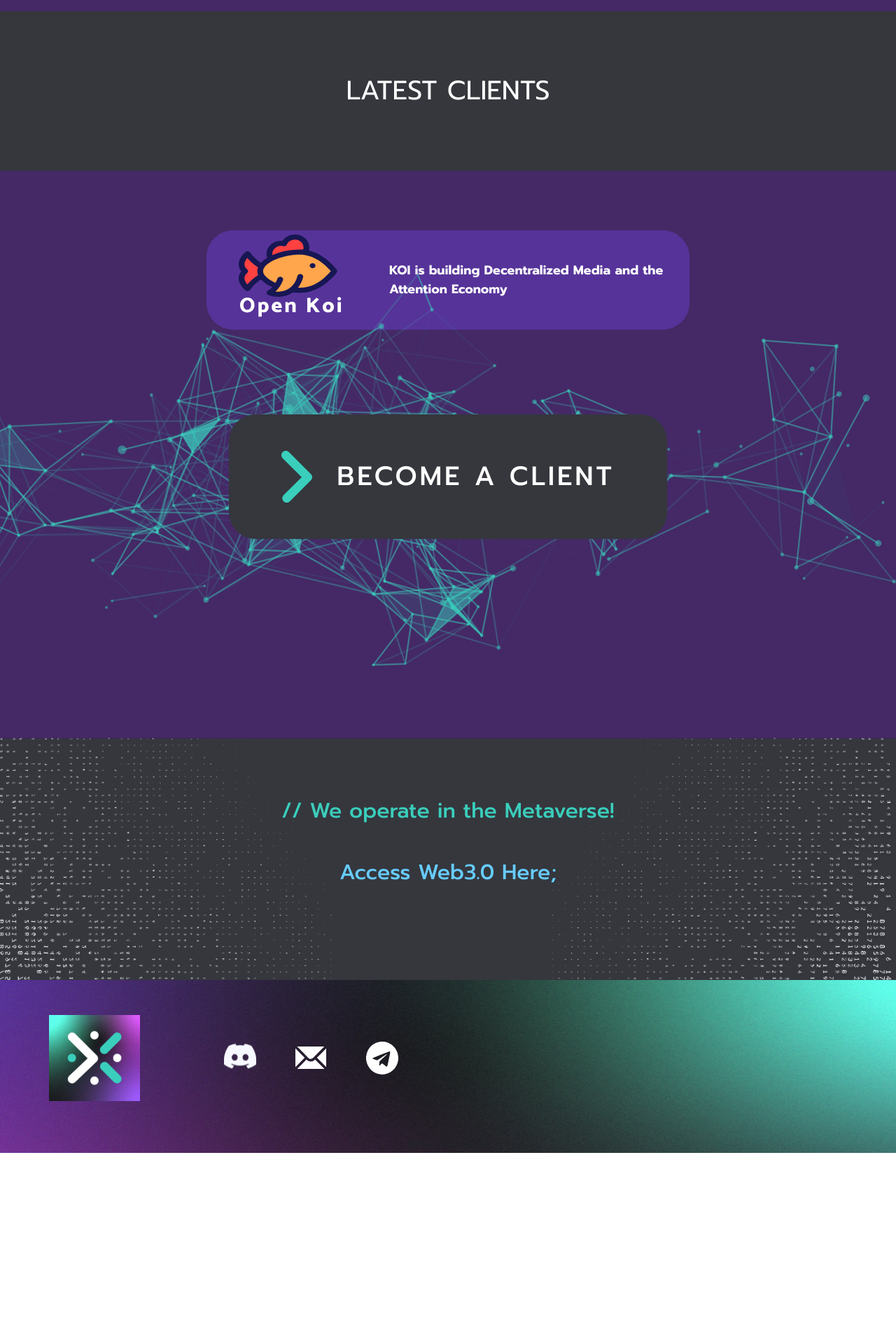
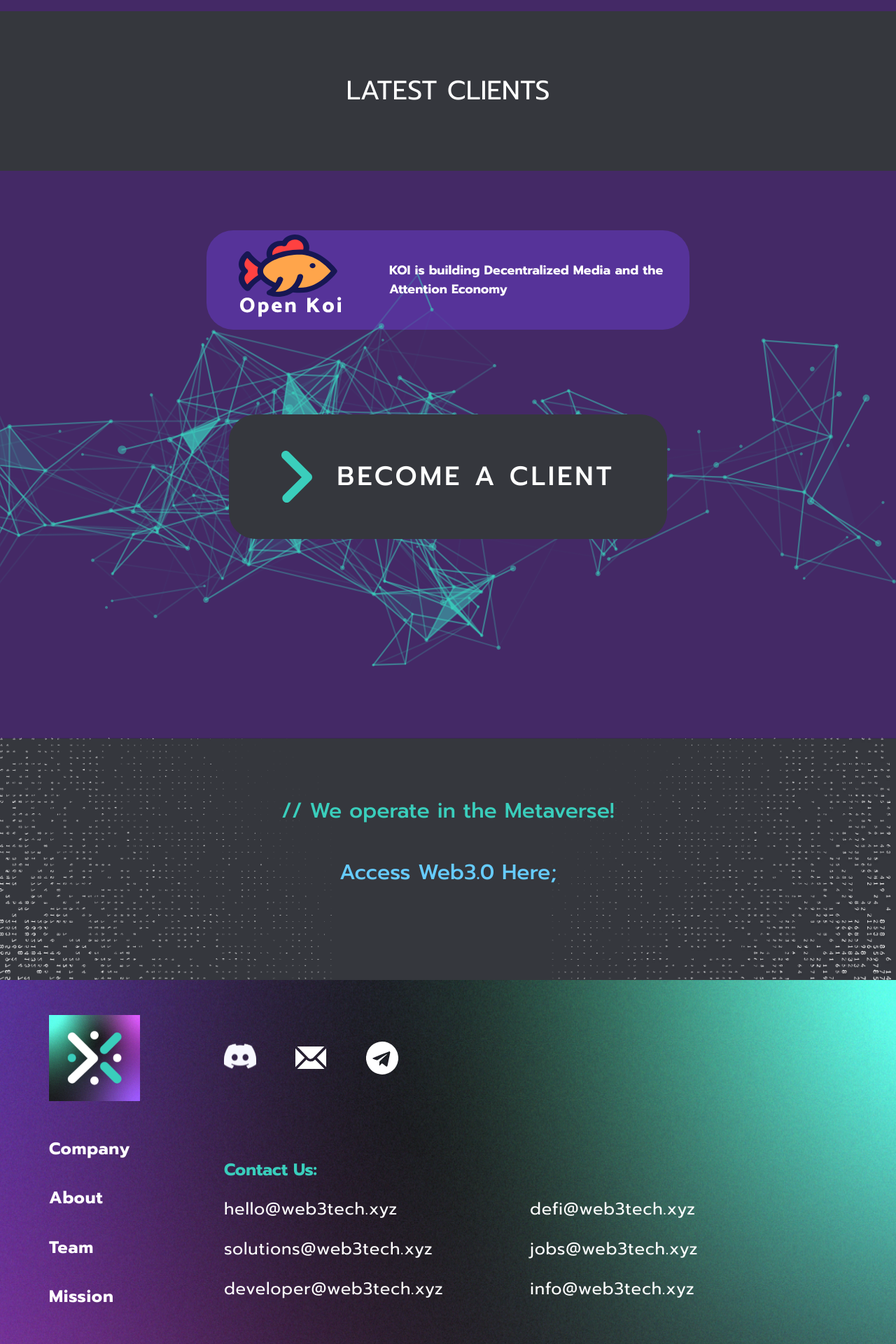
Before and after one commit to technology-xyz/new-site, a Jekyll site: the page built from index.html, in a window 1280 px wide. Shown: the part 1192-3112 px from the top of the page at 70% size. Built offline with Jekyll 4.4.1, drawn with Linux system fonts in a browser that asks for light colours.

Commit message:
completed footer

```diff
--- a/_includes/common/footer.html
+++ b/_includes/common/footer.html
@@ -18,10 +18,53 @@
                 </div>
             </div>
             <div class="logo-wrap2">
-
+                <div class="w200">
+                    <div class="company-area">
+                        <div class="company-name"><a href="#">Company</a></div>
+                        <div class="company-name"><a href="#">About</a></div>
+                        <div class="company-name"><a href="#">Team</a></div>
+                        <div class="company-name"><a href="#">Mission</a></div>
+                    </div>
+                </div>
+                <div class="contact-area">
+                    <div class="font1">Contact Us:</div>
+                    <div class="contact-wrap">
+                        <div class="contact1">
+                            <a href="#">hello@web3tech.xyz</a>
+                            <a href="#">solutions@web3tech.xyz</a>
+                            <a href="#">developer@web3tech.xyz</a>
+                        </div>
+                        <div class="contact2">
+                            <a href="#">defi@web3tech.xyz</a>
+                            <a href="#">jobs@web3tech.xyz</a>
+                            <a href="#">info@web3tech.xyz</a>
+                        </div>
+                    </div>
+                </div>
             </div>
 
         </div>
+        <div class="mobile-area">
+            <div class="m-wrap1">
+                <div class="company-name"><a href="#">Company</a></div>
+            </div>
+            <div class="m-wrap2">
+                <div class="company-name"><a href="#">About</a></div>
+                <div class="company-name"><a href="#">Team</a></div>
+                <div class="company-name"><a href="#">Mission</a></div>
+            </div>
+            <div class="social-btns">
+                <a href="#" class="social-icon">
+                    <img src="/img/icons/social_discord.svg" alt="" width="26">
+                </a>
+                <a href="#" class="social-icon">
+                    <img src="/img/icons/social_email.svg" alt="" width="25">
+                </a>
+                <a href="#" class="social-icon">
+                    <img src="/img/icons/social_tw.svg" alt="" width="26">
+                </a>
+            </div>
+            <div class="lbl-contact-us">Contact Us:</div>
+        </div>
     </div>
-    <p class="text-center mb-0">©KOI Co. 2021</p>
 </section>
--- a/_sass/pages/common/footer.scss
+++ b/_sass/pages/common/footer.scss
@@ -4,15 +4,21 @@
     background: url('/img/common/footer_bk.png');
     background-size: 100% 100%;
     background-repeat: no-repeat;
+    .desktop-area{
+        display: block;
+    }
+    .mobile-area{
+        display: none;
+    }
     .container {
         padding: 50px 0;
+        .w200{
+            width: 250px;
+        }
         .logo-wrap1{
             display: flex;
             flex-direction: row;
             align-items: center;
-            .w200{
-                width: 250px;
-            }
             .social-btns{
                 flex: 1;
                 .social-icon{
@@ -20,6 +26,122 @@
                 }
             }
         }
+        .logo-wrap2{
+            display: flex;
+            flex-direction: row;
+            margin-top: 50px;
+            .company-area{
+                display: flex;
+                flex-direction: column;
+                align-items: stretch;
+                height: 100%;
+                max-height: 250px;
+                justify-content: space-between;
+                a{
+                    font-weight: bold;
+                    font-size: 24px;
+                    line-height: 36px;
+                    color: #FFFFFF;
+                    margin: 5px 5px 5px 0;
+                }
+            }
+            .contact-area{
+                display: flex;
+                flex-direction: column;
+                max-width: 800px;
+                .font1{
+                    font-weight: bold;
+                    font-size: 24px;
+                    line-height: 36px;
+                    color: #3ACEBC;
+                    margin-top: 30px;
+                    margin-bottom: 10px;
+                }
+            }
+            .contact-wrap{
+                display: flex;
+                a{
+                    font-weight: normal;
+                    font-size: 24px;
+                    line-height: 57px;
+                    color: #FFFFFF;
+                }
+            }
+        }
+        @media (max-width: 1200px) {
+            .logo-wrap2{
+                .contact-area{
+                    flex: 1;
+                    max-width: none;
+                }
+            }
+        }
+        @media (max-width: 1024px) {
+            .logo-wrap2{
+                .company-area{
+                    .font1{
+                        margin-top: 0;
+                    }
+                }
+                .contact-area{
+                    flex: 1;
+                    max-width: none;
+                }
+                .contact-wrap{
+                    display: flex;
+                    flex-direction: column;
+                }
+            }
+        }
     }
-
+    @media (max-width: 767px) {
+        .desktop-area{
+            display: none;
+        }
+        .mobile-area{
+            display: flex;
+            flex-direction: column;
+            align-items: center;
+            .m-wrap2{
+                display: flex;
+                flex-direction: row;
+            }
+            .company-name{
+                margin: 15px 20px;
+                a{
+                    font-weight: 500;
+                    font-size: 12px;
+                    line-height: 18px;
+                    color: #FFFFFF;
+                }
+            }
+            .social-btns{
+                a{
+                    margin: 20px;
+                }
+            }
+            .lbl-contact-us{
+                margin-top: 30px;
+                font-weight: 500;
+                font-size: 12px;
+                line-height: 18px;
+                color: #3ACEBC;
+            }
+        }
+    }
+    @media (max-width: 480px) {
+        .mobile-area{
+            .company-name{
+                margin: 10px 20px;
+            }
+            .social-btns{
+                a{
+                    margin: 10px 20px;
+                }
+            }
+            .lbl-contact-us{
+                margin-top: 20px;
+            }
+        }
+    }
 }
```
